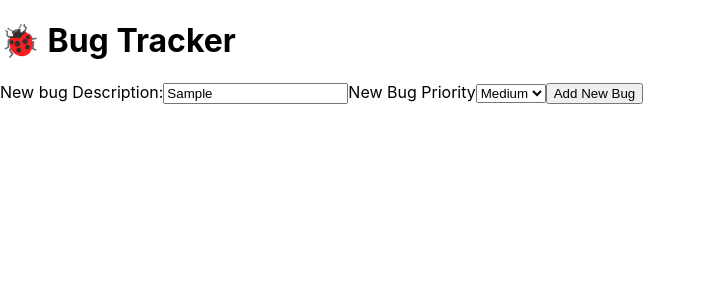
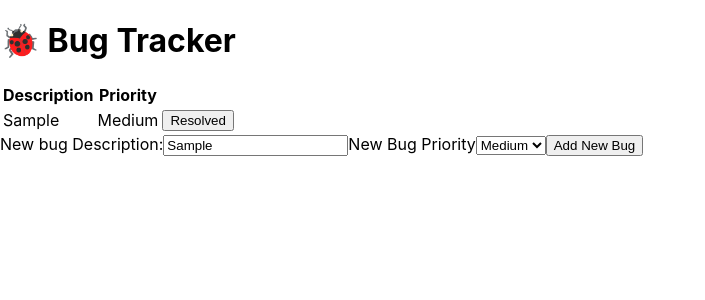
Before and after one commit to luchosr/bug-tracker, a React (Create React App) app: page / in a window 1280 px wide. Both pictures are taken after typing "Sample" into the empty fields and a click on the button "Add New Bug". Shown: the top 300 px of the page, without its empty margins (0-705 px from the left). Built offline with nearby package versions, Linux system fonts and the light colour scheme.

Commit message:
added bugListTable component

```diff
--- a/src/App.tsx
+++ b/src/App.tsx
@@ -1,7 +1,8 @@
 import React, { FormEvent, useState } from "react";
 import "./App.css";
-import { IBug } from "./IBug";
+import { BugPriority, IBug } from "./IBug";
 import { v4 as uuid } from "uuid";
+import BugListTable from "./BugListTable";
 
 function App() {
   const [newBugDescription, setNewBugDescription] = useState<string>("");
@@ -12,13 +13,25 @@ function App() {
     event.preventDefault();
     const newBug: IBug = {
       id: uuid(),
+      description: newBugDescription,
+      priority: newBugPriority as BugPriority,
     };
+
+    setBugList([...bugList, newBug]);
   };
-  const deleteBug = () => {};
+
+  const deleteBug = (id: string) => {
+    const bugs = bugList.filter((bug) => bug.id !== id);
+    setBugList(bugs);
+  };
 
   return (
     <div>
       <h1>🐞 Bug Tracker</h1>
+      <BugListTable
+        bugs={bugList}
+        onDeleteBug={(id: string) => deleteBug(id)}
+      />
       <form onSubmit={addBug}>
         <label htmlFor="newBugDescription">New bug Description:</label>
         <input
--- /dev/null
+++ b/src/BugListTable.tsx
@@ -0,0 +1,43 @@
+import React from "react";
+import { IBug } from "./IBug";
+
+const BugListTable = (props: { bugs: IBug[]; onDeleteBug: Function }) => {
+  const { bugs, onDeleteBug } = props;
+
+  const resolvedPressed = (id: string) => {
+    onDeleteBug(id);
+  };
+
+  return (
+    <table>
+      <thead>
+        <tr>
+          <th>Description</th>
+          <th>Priority</th>
+          <th></th>
+        </tr>
+      </thead>
+      <tbody>
+        {bugs.length === 0 && (
+          <tr>
+            <td>No Bugs Found</td>
+          </tr>
+        )}
+        {bugs.length > 0 &&
+          bugs.map((bug) => (
+            <tr key={bug.id}>
+              <td>{bug.description}</td>
+              <td>{bug.priority}</td>
+              <td>
+                <button onClick={() => resolvedPressed(bug.id)}>
+                  Resolved
+                </button>
+              </td>
+            </tr>
+          ))}
+      </tbody>
+    </table>
+  );
+};
+
+export default BugListTable;
```
